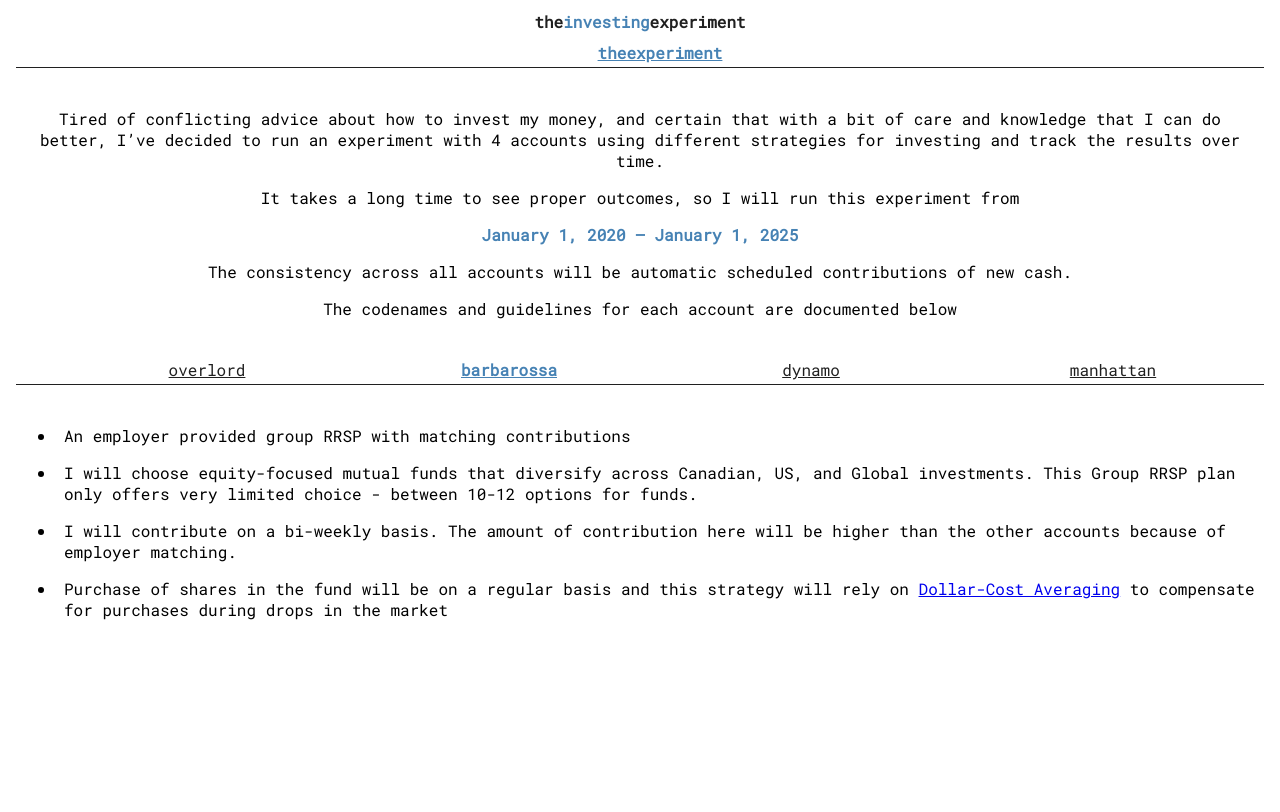
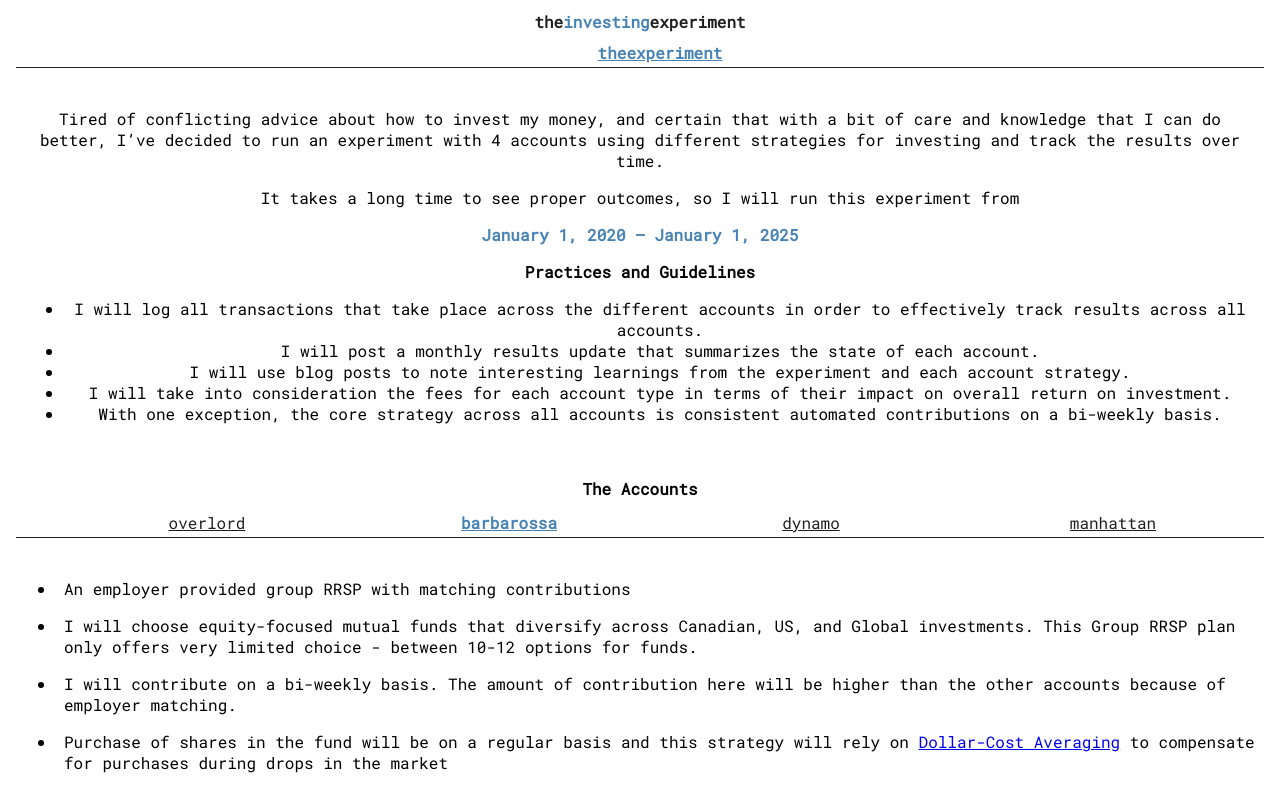
Before and after one commit to dannywieser/theinvestingexperiment, a React app: page /theexperiment/barbarossa in a window 1280 px wide. Built offline with nearby package versions, Linux system fonts and the light colour scheme; the HTML template or start-up script is replaced by a standard one.

Commit message:
Improve intro, cleanup

```diff
--- /dev/null
+++ b/src/components/TheExperiment/Intro.jsx
@@ -0,0 +1,36 @@
+import React from 'react';
+
+export const Intro = () => (
+  <div className="intro">
+    <span>
+      <p>
+        Tired of conflicting advice about how to invest my money, and certain that with a bit of
+        care and knowledge that I can do better, I’ve decided to run an experiment with 4 accounts
+        using different strategies for investing and track the results over time.
+      </p>
+      <p>It takes a long time to see proper outcomes, so I will run this experiment from</p>
+      <p className="dates">January 1, 2020 &mdash; January 1, 2025</p>
+      <p></p>
+      <h2>Practices and Guidelines</h2>
+      <ul>
+        <li>
+          I will log all transactions that take place across the different accounts in order to
+          effectively track results across all accounts.
+        </li>
+        <li>I will post a monthly results update that summarizes the state of each account.</li>
+        <li>
+          I will use blog posts to note interesting learnings from the experiment and each account
+          strategy.
+        </li>
+        <li>
+          I will take into consideration the fees for each account type in terms of their impact on
+          overall return on investment.
+        </li>
+        <li>
+          With one exception, the core strategy across all accounts is consistent automated
+          contributions on a bi-weekly basis.
+        </li>
+      </ul>
+    </span>
+  </div>
+);
--- a/src/components/TheExperiment/Overlord.jsx
+++ b/src/components/TheExperiment/Overlord.jsx
@@ -9,7 +9,7 @@ export const Overlord = () => (
           Blue Chip
         </a>
         , preferably dividend-paying stocks and that I have strong understanding of; that I will{' '}
-        <strong> buy and hold</strong>
+        <strong>buy and hold</strong>
         <i> approximately</i> equal positions in.
       </li>
       <li>
--- a/src/components/TheExperiment/TheExperiment.jsx
+++ b/src/components/TheExperiment/TheExperiment.jsx
@@ -2,29 +2,15 @@ import React from 'react';
 import { withRouter, Switch, Route, Redirect } from 'react-router-dom';
 import './theexperiment.css';
 import { Nav } from '../';
-import { Overlord, Barbarossa, Dynamo, Manhattan } from './';
+import { Overlord, Barbarossa, Dynamo, Manhattan, Intro } from './';
 
 const TheExperimentBase = ({ location: { pathname } }) => {
   const overrideActive = pathname === '/theexperiment' ? '/theexperiment/overlord' : '';
   return (
     <div>
-      <div className="intro">
-        <span>
-          <p>
-            Tired of conflicting advice about how to invest my money, and certain that with a bit of
-            care and knowledge that I can do better, I’ve decided to run an experiment with 4
-            accounts using different strategies for investing and track the results over time.
-          </p>
-          <p>It takes a long time to see proper outcomes, so I will run this experiment from</p>
-          <p className="dates">January 1, 2020 &mdash; January 1, 2025</p>
-          <p>
-            The consistency across all accounts will be automatic scheduled contributions of new
-            cash.
-          </p>
-          <p>The codenames and guidelines for each account are documented below</p>
-        </span>
-      </div>
+      <Intro />
       <div className="accounts">
+        <h2>The Accounts</h2>
         <Nav
           items={[
             { to: '/theexperiment/overlord', label: 'overlord' },
--- a/src/components/TheExperiment/index.js
+++ b/src/components/TheExperiment/index.js
@@ -3,3 +3,4 @@ export * from './Overlord';
 export * from './Barbarossa';
 export * from './Dynamo';
 export * from './Manhattan';
+export * from './Intro';
--- a/src/components/TheExperiment/theexperiment.css
+++ b/src/components/TheExperiment/theexperiment.css
@@ -17,3 +17,8 @@
 .account li {
   padding: 8px;
 }
+
+.accounts h2 {
+  color: black;
+  text-align: center;
+}
```
